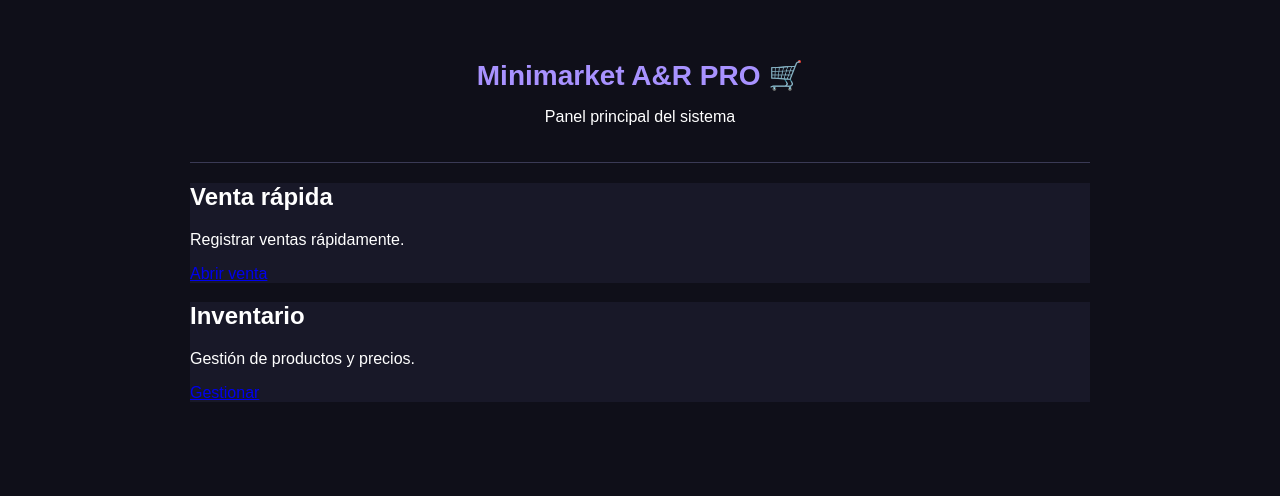
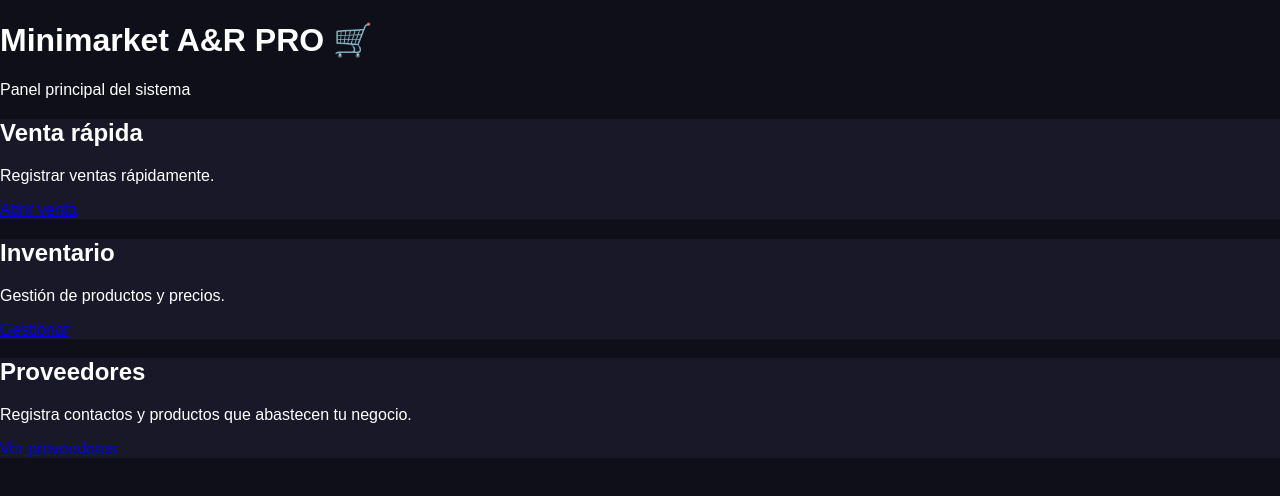
Before and after one commit to alexandrajerez21-design/Arstore, a React (Vite) app: page / in a window 1280 px wide. Shown: the top 496 px of the page. Built offline with nearby package versions, Linux system fonts and the light colour scheme.

Commit message:
Update App.jsx

```diff
--- a/src/App.jsx
+++ b/src/App.jsx
@@ -1,40 +1,38 @@
 import { BrowserRouter as Router, Routes, Route, Link } from "react-router-dom";
-import VentaRapida from "./VentaRapida.jsx";
-import Inventario from "./Inventario.jsx";
+import VentaRapida from "./VentaRapida";
+import Inventario from "./Inventario";
+import Proveedores from "./Proveedores";
 
 export default function App() {
   return (
     <Router>
-      <div className="app">
-
-        <header className="app-header">
-          <h1 className="app-title">Minimarket A&R PRO 🛒</h1>
+      <div className="page">
+        <h1>Minimarket A&R PRO 🛒</h1>
         <p>Panel principal del sistema</p>
-        </header>
-
-        {/* menú principal */}
-        <div className="menu-grid">
 
         <div className="card">
           <h2>Venta rápida</h2>
           <p>Registrar ventas rápidamente.</p>
-            <Link to="/venta" className="btn-primary">Abrir venta</Link>
+          <Link to="/venta">Abrir venta</Link>
         </div>
 
         <div className="card">
           <h2>Inventario</h2>
           <p>Gestión de productos y precios.</p>
-            <Link to="/inventario" className="btn-primary">Gestionar</Link>
+          <Link to="/inventario">Gestionar</Link>
         </div>
 
+        <div className="card">
+          <h2>Proveedores</h2>
+          <p>Registra contactos y productos que abastecen tu negocio.</p>
+          <Link to="/proveedores">Ver proveedores</Link>
         </div>
 
-        {/* rutas */}
         <Routes>
           <Route path="/venta" element={<VentaRapida />} />
           <Route path="/inventario" element={<Inventario />} />
+          <Route path="/proveedores" element={<Proveedores />} />
         </Routes>
-
       </div>
     </Router>
   );
```
Lines whose indentation alone changed are shown as unchanged.
